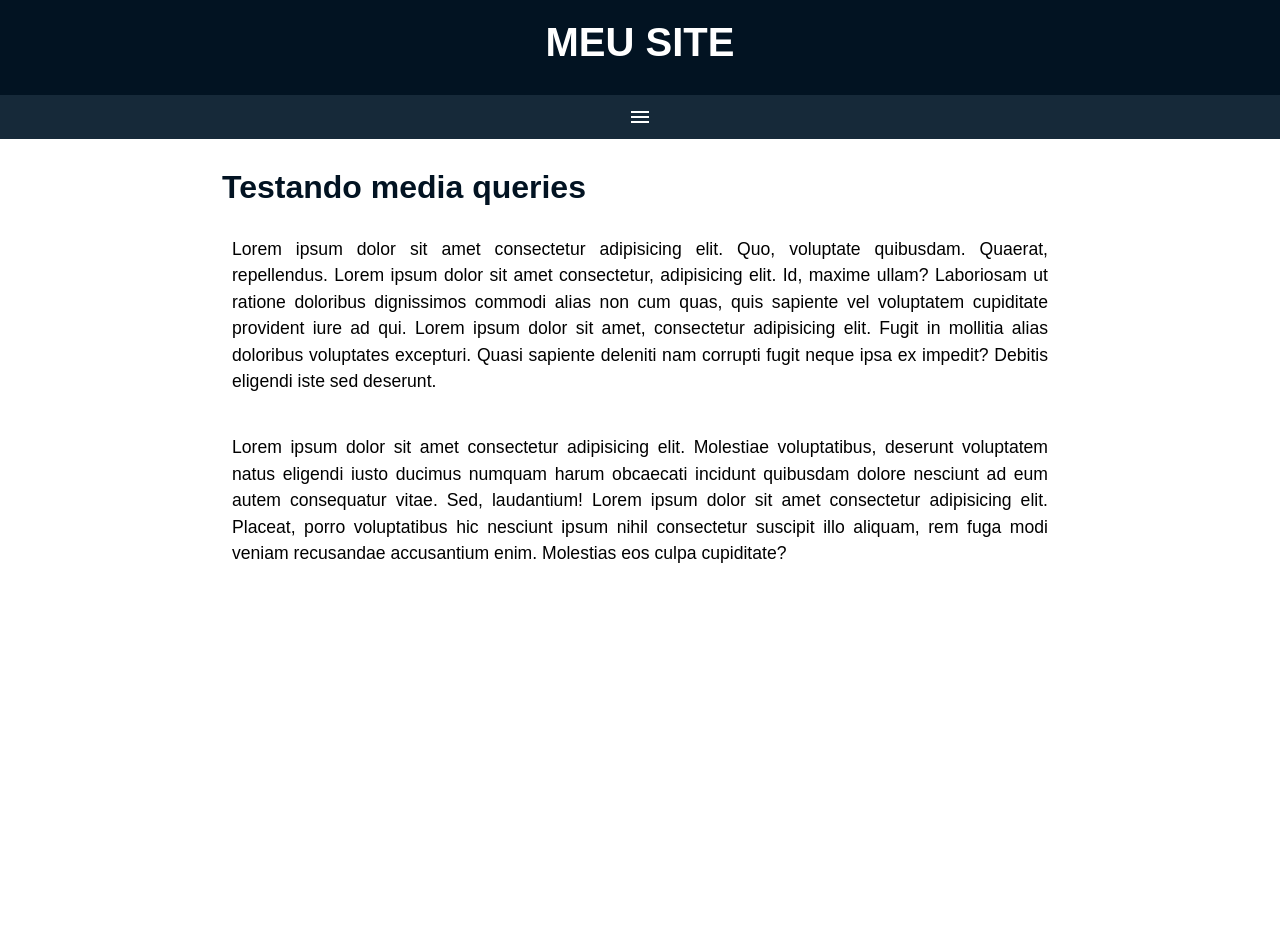
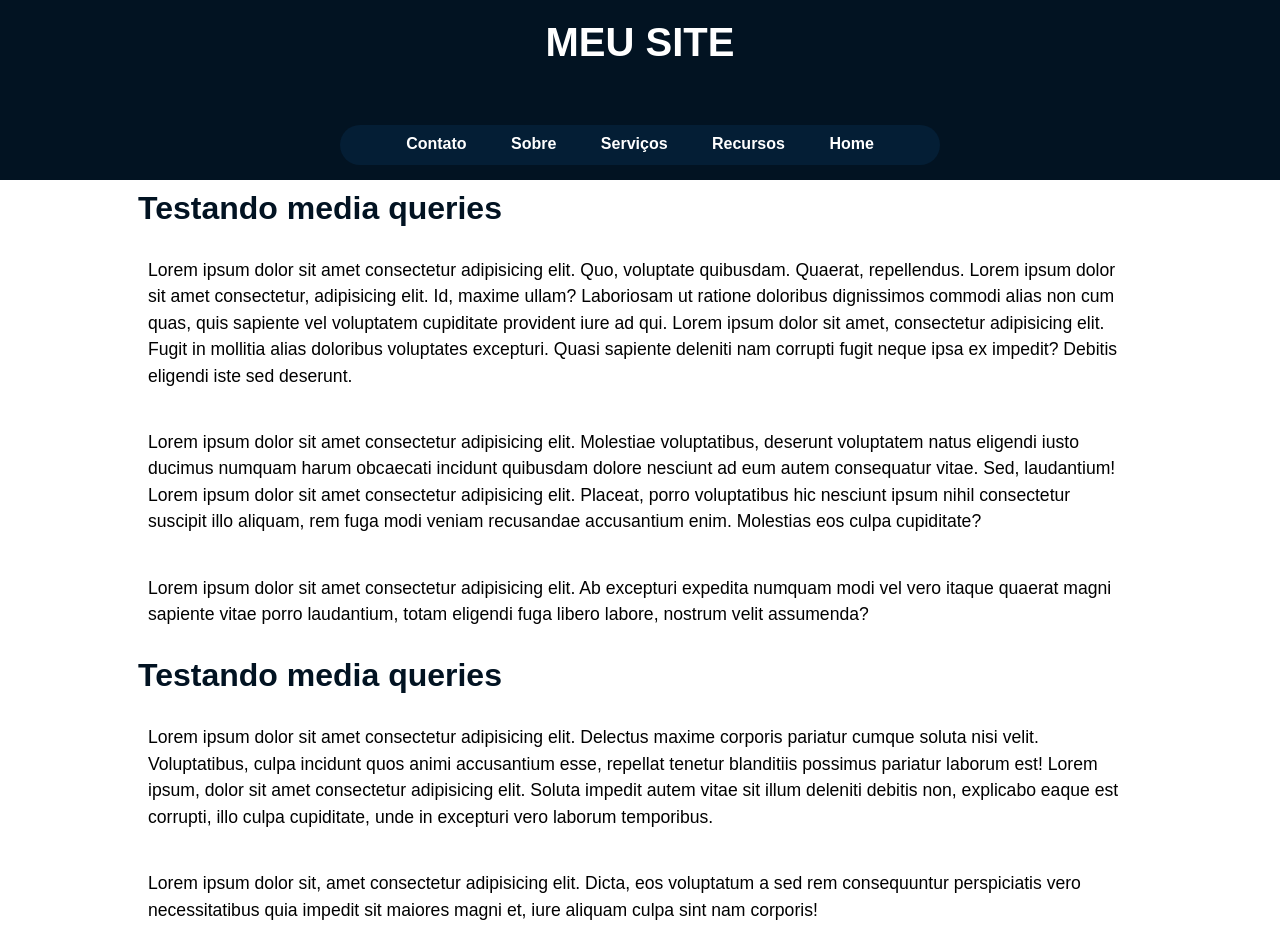
Before and after one commit to lukas-slv/html-css, a plain HTML site: page EXERCÍCIOS/ex21/mq004/index.html in a window 1280 px wide. Before the commit the page ends 800 px from the top, so only its background shows below. Drawn offline with nearby package versions, Linux system fonts and the light colour scheme.

Commit message:
atualizei mq004

```diff
--- /dev/null
+++ b/EXERCÍCIOS/ex21/mq004/estilos/media-query.css
@@ -0,0 +1,51 @@
+@charset "UTF-8";
+
+/* media query para todos os dispositivos */
+
+@media screen and ( min-width: 768px) {
+    header{
+        height: 180px;
+    }
+   span.material-symbols-outlined{
+       display: none;
+   }
+   menu#itens{
+       display: block;
+       margin-top: 30px;
+   }
+
+    ul{
+       display: block;
+       background-color: #041e35;
+       border-radius: 20px;
+       width: 600px;
+       height: 40px;
+       text-align: center;
+   }
+    li{
+       display: inline-block;
+       text-align: center;
+       margin-top: 0px;
+       padding: 0px;
+       margin: 10px 20px;
+
+
+
+   }
+   li:hover{
+       background-color:#041e35 ;
+   }
+    a{
+       color: rgb(255, 255, 255);
+       text-decoration: none;
+       background-color: #041e35;
+
+
+   }
+    a:hover{
+       text-decoration: underline;
+   }
+
+
+
+}
--- a/EXERCÍCIOS/ex21/mq004/index.html
+++ b/EXERCÍCIOS/ex21/mq004/index.html
@@ -5,10 +5,10 @@
     <meta name="viewport" content="width=device-width, initial-scale=1.0">
     <title>media query</title>
     <link rel="stylesheet" href="https://fonts.googleapis.com/css2?family=Material+Symbols+Outlined:opsz,wght,FILL,GRAD@20..48,100..700,0..1,-50..200&icon_names=menu" />
-
     <link rel="stylesheet" href="style.css">
+    <link rel="stylesheet" href="estilos/media-query.css">
 </head>
-<body>
+<body onresize="mudouTamanho()">
     <header>
        <h1>MEU SITE</h1>
        <span class="material-symbols-outlined" onclick="menu()">menu</span>
@@ -16,10 +16,10 @@
        <menu id="itens">
           <ul>
                <li><a href="#">Contato</a></li>
-               <li><a href="#">Sobre</a></li>
-               <li><a href="#">Serviços</a></li>
-               <li><a href="#">Recursos</a></li>
-               <li><a href="#">Home</a></li>
+               <li><a href="#"class="link">Sobre</a></li>
+               <li><a href="#" class="link">Serviços</a></li>
+               <li><a href="#" class="link">Recursos</a></li>
+               <li><a href="#" class="link">Home</a></li>
           </ul>
        </menu>
     </header>
@@ -37,6 +37,18 @@
             Lorem ipsum dolor sit amet consectetur adipisicing elit. Molestiae voluptatibus, deserunt voluptatem natus eligendi iusto ducimus numquam harum obcaecati incidunt quibusdam dolore nesciunt ad eum autem consequatur vitae. Sed, laudantium!
             Lorem ipsum dolor sit amet consectetur adipisicing elit. Placeat, porro voluptatibus hic nesciunt ipsum nihil consectetur suscipit illo aliquam, rem fuga modi veniam recusandae accusantium enim. Molestias eos culpa cupiditate?
             </p>
+            <p>
+            Lorem ipsum dolor sit amet consectetur adipisicing elit. Ab excepturi expedita numquam modi vel vero itaque quaerat magni sapiente vitae porro laudantium, totam eligendi fuga libero labore, nostrum velit assumenda?
+            </p>
+
+            <h2> Testando media queries</h2>
+            <p>
+            Lorem ipsum dolor sit amet consectetur adipisicing elit. Delectus maxime corporis pariatur cumque soluta nisi velit. Voluptatibus, culpa incidunt quos animi accusantium esse, repellat tenetur blanditiis possimus pariatur laborum est!
+            Lorem ipsum, dolor sit amet consectetur adipisicing elit. Soluta impedit autem vitae sit illum deleniti debitis non, explicabo eaque est corrupti, illo culpa cupiditate, unde in excepturi vero laborum temporibus.
+            </p>
+            <p>
+            Lorem ipsum dolor sit, amet consectetur adipisicing elit. Dicta, eos voluptatum a sed rem consequuntur perspiciatis vero necessitatibus quia impedit sit maiores magni et, iure aliquam culpa sint nam corporis!
+            </p>
        </article>
     </main>
 
@@ -52,6 +64,16 @@
                 itens.style.display = 'block'
             }
         }
+
+        function mudouTamanho(){
+            if (window.innerWidth >= 768) {
+                itens.style.display = 'block'
+            }
+            else {
+                itens.style.display = 'none'
+            }
+        }
+
     </script>
 </body>
 </html>
--- a/EXERCÍCIOS/ex21/mq004/style.css
+++ b/EXERCÍCIOS/ex21/mq004/style.css
@@ -34,8 +34,7 @@ span:hover {
 
 main {
     margin: auto;
-    padding: 20px;
-    width: 70%;
+    width: 80vw;
 }
 menu {
     display: none;
@@ -63,7 +62,7 @@ li {
     margin:3px 0px 0px;
 }
 li:hover {
-    background-color: #6e879c4d;
+    background-color: #6e879c2f;
 }
 
 a {
@@ -71,6 +70,7 @@ a {
     color: #ffffff;
     font-weight: bold;
     display: block;
+
 }
 
 /* a:hover {
@@ -89,7 +89,6 @@ h2 {
 }
 article p {
     padding: 20px;
-    text-align: justify;
     font-size: 1.1em;
     line-height: 1.5em;
 }
```
